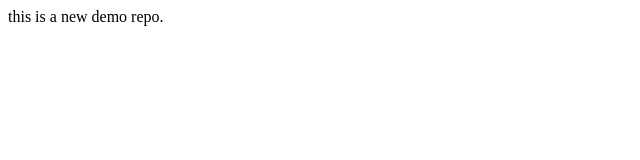
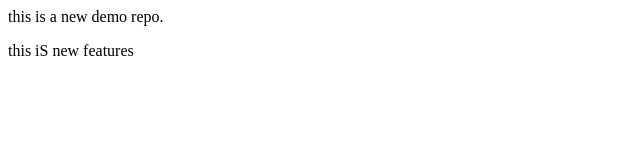
Before and after one commit to ankit-kumar17789/localrepo., a plain HTML site: page index.html in a window 1280 px wide. Shown: the whole page, without its empty margins (0-640 px from the left). Drawn offline with Linux system fonts and the light colour scheme.

Commit message:
add feature

```diff
--- a/index.html
+++ b/index.html
@@ -1 +1,2 @@
 <p>this is a new demo repo.</p>
+<p>this iS new features</p>
```
